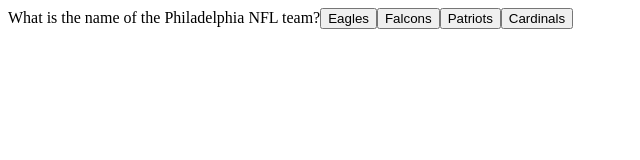
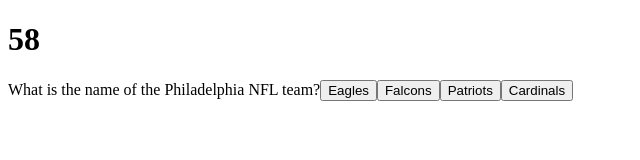
Before and after one commit to joedip16/code_quiz, a plain HTML site: page newIndex.html in a window 1280 px wide. Both pictures are taken after a click on the button "Start". Shown: the whole page, without its empty margins (0-640 px from the left). Drawn offline with Linux system fonts and the light colour scheme.

Commit message:
created timer

```diff
--- a/newIndex.html
+++ b/newIndex.html
@@ -14,7 +14,9 @@
         <button id="start">Start</button>
     </div>
 
+    <h1 class="time"></h1>
     <div id="question-screen">
+
 
     </div>
 
--- a/newScript.js
+++ b/newScript.js
@@ -6,6 +6,8 @@ var gameOverScreen = document.getElementById("game-over-screen");
 var answers = []
 var index = 0
 var score = 0
+var secondsLeft = 60
+var timeEl = document.querySelector(".time")
 
 var questions = [
     {
@@ -35,7 +37,6 @@ function questionBuilder() {
         endGame();
         return;
     }
-    console.log('index', index)
     console.log('questions object', questions[index])
     questionsScreen.innerHTML = questions[index].q
     for (var i = 0; i < questions[index].answers.length; i++) {
@@ -69,11 +70,26 @@ startBtn.addEventListener("click", function () {
     console.log("button clicked")
     startScreen.style.display = "none"
     questionsScreen.style.display = "block";
+    function setTime(){
+        var timerInterval = setInterval
+        (function() {
+            secondsLeft--;
+            timeEl.textContent =
+            secondsLeft
+            if (secondsLeft === 0){
+                clearInterval(timerInterval)
+                endgame()
+            }
+
+        }, 1000)
+
+    }
+    setTime();
     questionBuilder();
 })
 
 function endGame() {
     console.log("game over!")
     questionsScreen.style.display = "none";
-    gameOverScreen.innerHTML = "Game Over! Your score is " + score
+    gameOverScreen.innerHTML = "Game Over! Your score is " + score + "/" + questions.length
 }
```
